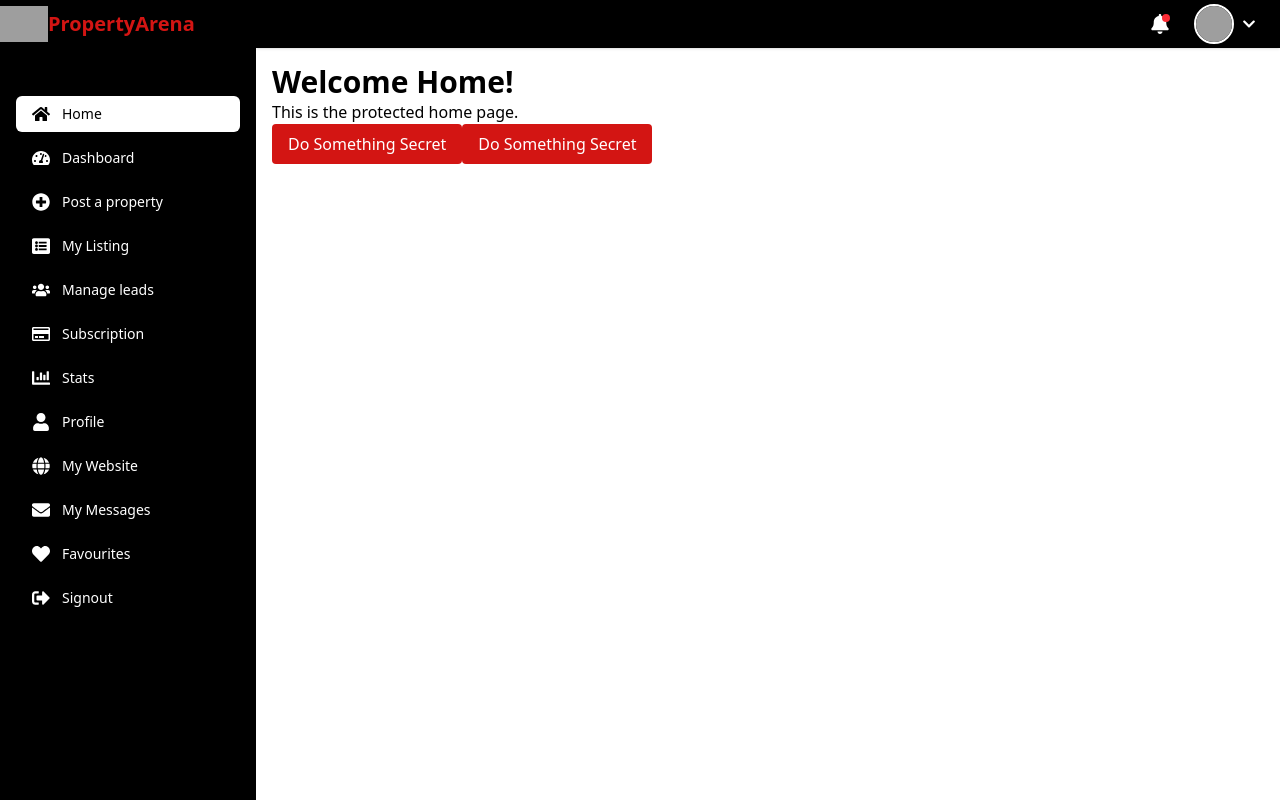
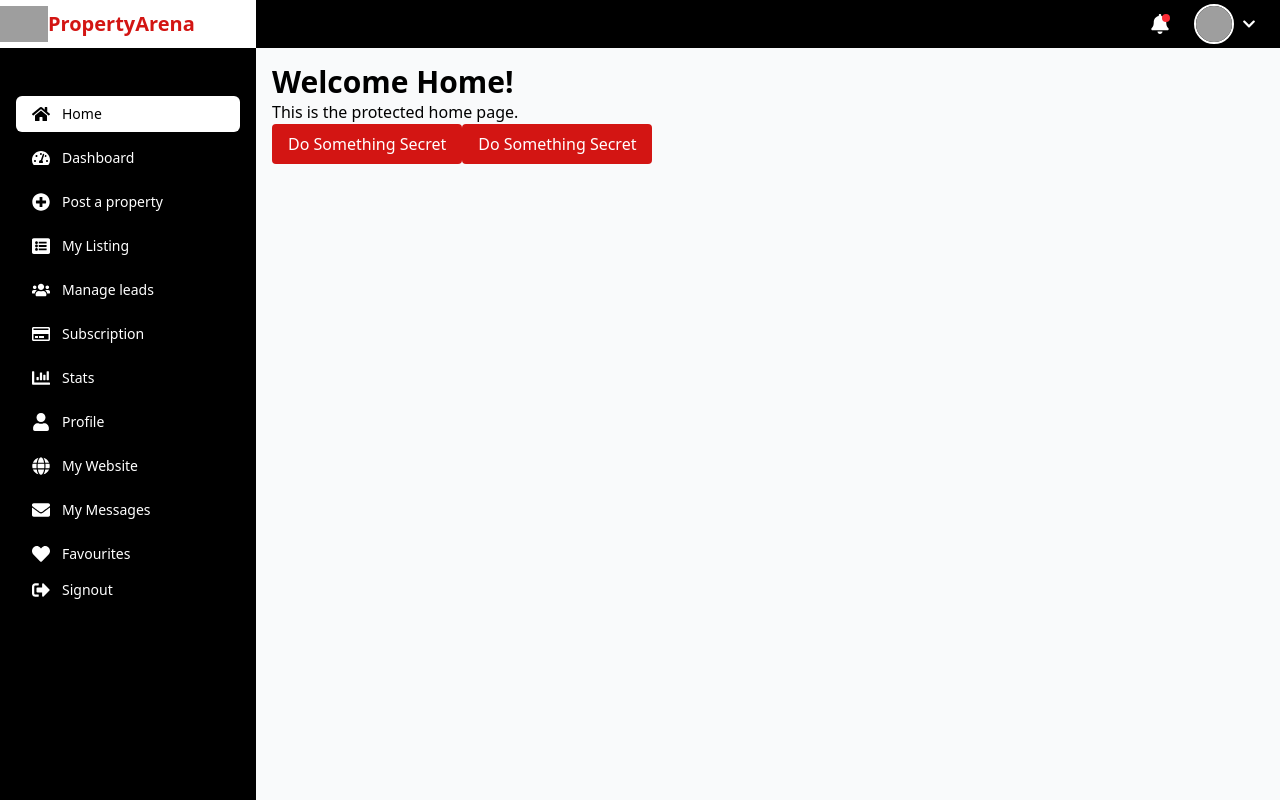
Before and after one commit to TMT-ICT-HUB/property-arena-fe, a React (Vite) app: page / in a window 1280 px wide. Built offline with nearby package versions, Linux system fonts and the light colour scheme; grey boxes are pictures that could not be loaded.

Commit message:
feat: fixed top bar and side bar position

```diff
--- a/src/components/SideBar.tsx
+++ b/src/components/SideBar.tsx
@@ -1,5 +1,5 @@
 // src/components/SideBar.tsx
-import { NavLink } from 'react-router-dom';
+import { NavLink, useNavigate } from 'react-router-dom';
 import {
   FaTachometerAlt,
   FaPlusCircle,
@@ -14,6 +14,7 @@ import {
   FaSignOutAlt,
   FaHome,
 } from 'react-icons/fa';
+import { useAuthStore } from '@/store/authStore';
 
 const tabs = [
   { name: 'Home', icon: <FaHome />, route: '/' },
@@ -27,13 +28,19 @@ const tabs = [
   { name: 'My Website', icon: <FaGlobe />, route: '/my-website' },
   { name: 'My Messages', icon: <FaEnvelope />, route: '/messages' },
   { name: 'Favourites', icon: <FaHeart />, route: '/favourites' },
-  { name: 'Signout', icon: <FaSignOutAlt />, route: '/signout' },
 ];
 
 const SideBar: React.FC = () => {
+  const logout = useAuthStore((state) => state.logout);
+  const navigate = useNavigate();
+
+  const handleLogout = () => {
+    logout();
+    navigate('/login');
+  };
   return (
     <div className="bg-black w-64 text-white min-h-screen">
-      <div className="logo h-12 mb-8 flex items-center text-black">
+      <div className="logo h-12 mb-8 flex items-center bg-white text-black">
         <img
           src="https://res.cloudinary.com/dhhknhoo2/image/upload/v1751968463/property-arena/LOGO-2_jkdasi.jpg"
           alt="Logo"
@@ -60,6 +67,13 @@ const SideBar: React.FC = () => {
             </NavLink>
           ))}
         </nav>
+        <button
+          onClick={handleLogout}
+          className="flex items-center gap-3 px-4 py-2 w-full rounded-md text-white hover:bg-gray-800 transition-colors"
+        >
+          <span className="text-lg"><FaSignOutAlt /></span>
+          <span className="text-sm font-medium">Signout</span>
+        </button>
       </div>
     </div>
   );
--- a/src/layouts/MainLayouts.tsx
+++ b/src/layouts/MainLayouts.tsx
@@ -1,18 +1,30 @@
-import SideBar from "@/components/Sidebar";
-import Topbar from "@/components/Topbar";
+import SideBar from "@/components/SideBar";
+import Topbar from "@/components/TopBar";
 import React from "react";
-
 
 interface MainLayoutProps {
   children: React.ReactNode;
 }
 
+const SIDEBAR_WIDTH = "16rem"; // 64 Tailwind = 256px
+
 const MainLayout: React.FC<MainLayoutProps> = ({ children }) => (
-  <div style={{ display: "flex", height: "100vh" }}>
-    <SideBar />
-    <div style={{ flex: 1, display: "flex", flexDirection: "column" }}>
+  <div className="flex h-screen">
+    {/* Fixed Sidebar */}
+    <div
+      className="fixed top-0 left-0 h-screen z-20"
+      style={{ width: SIDEBAR_WIDTH }}
+    >
+      <SideBar />
+    </div>
+
+    {/* Main Content Area shifted right */}
+    <div
+      className="flex flex-col ml-64 w-full"
+      style={{ marginLeft: SIDEBAR_WIDTH }}
+    >
       <Topbar />
-      <main style={{ flex: 1, padding: "1rem" }}>
+      <main className="flex-1 overflow-y-auto p-4 bg-gray-50">
         {children}
       </main>
     </div>
```
